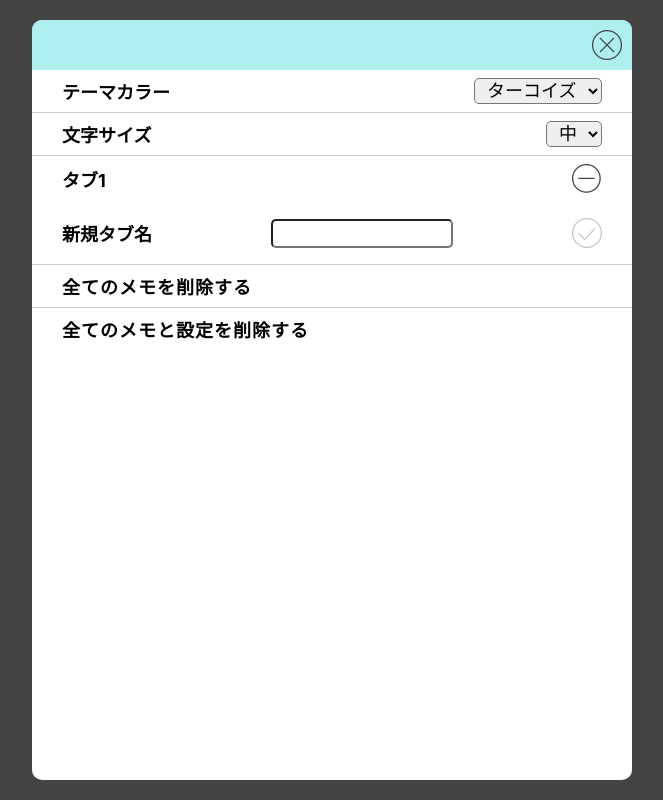
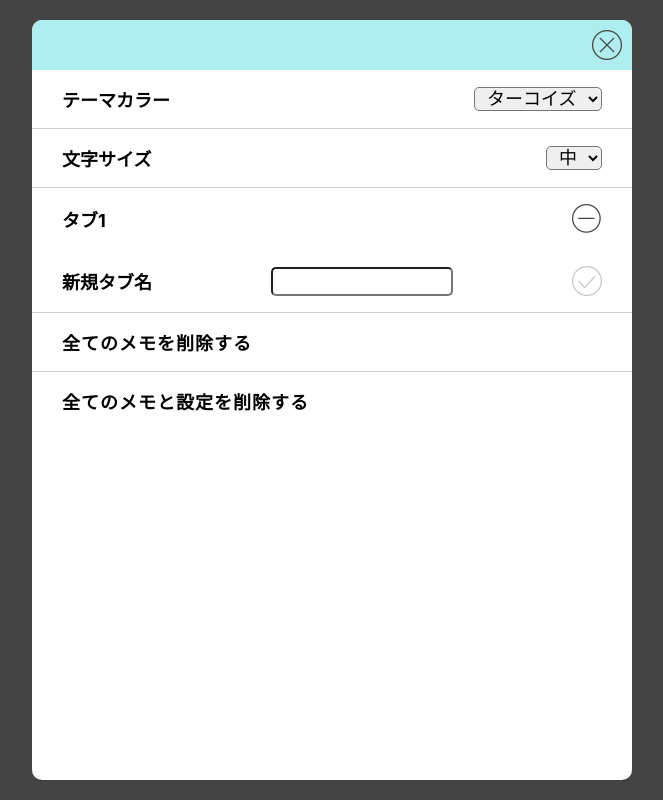
Before and after one commit to fuminaInoue/shopping-memo, a React (Create React App) app: page /setting in a window 1280 px wide. Shown: the whole page, without its empty margins (308-971 px from the left). Built offline with nearby package versions, Linux system fonts and the light colour scheme.

Commit message:
padding調整

```diff
--- a/public/index.html
+++ b/public/index.html
@@ -6,6 +6,7 @@
     content="Tabmo|シンプル便利なタブ分けメモ"
   />
   <meta property="og:title" content="Tabmo|シンプル便利なタブ分けメモ" />
+  <meta name="apple-mobile-web-app-title" content="Tabmo" />
   <meta
     property="og:description"
     content="Tabmo|シンプル便利なタブ分けメモ"
--- a/src/components/organisms/FontSize.tsx
+++ b/src/components/organisms/FontSize.tsx
@@ -36,10 +36,11 @@
 })
 
 const contentsStyle = css({
-  padding: '8px 0',
+  padding: 16,
   margin: '0 auto',
   display: 'flex',
   justifyContent: 'space-between',
+  alignItems: 'center',
   width: '90%',
 })
 
--- a/src/components/organisms/MemoResetButton.tsx
+++ b/src/components/organisms/MemoResetButton.tsx
@@ -28,7 +28,7 @@
 })
 
 const buttonStyle = css({
-  padding: '8px',
+  padding: '16px',
   width: '90%',
   margin: '0 auto',
   fontWeight: 'bold',
--- a/src/components/organisms/ResetButton.tsx
+++ b/src/components/organisms/ResetButton.tsx
@@ -25,7 +25,7 @@
 })
 
 const buttonStyle = css({
-  padding: '8px',
+  padding: '16px',
   width: '90%',
   margin: '0 auto',
   fontWeight: 'bold',
--- a/src/components/organisms/TabSetting.tsx
+++ b/src/components/organisms/TabSetting.tsx
@@ -90,8 +90,8 @@
 })
 
 const contentsStyle = css({
-  padding: '8px 0',
-  margin: '0 auto 8px',
+  padding: 16,
+  margin: '0 auto',
   width: '90%',
   display: 'flex',
   justifyContent: 'space-between',
--- a/src/components/organisms/ThemeColor.tsx
+++ b/src/components/organisms/ThemeColor.tsx
@@ -32,11 +32,12 @@
 }
 
 const contentsStyle = css({
-  padding: '8px 0',
+  padding: 16,
   margin: '0 auto',
   width: '90%',
   display: 'flex',
   justifyContent: 'space-between',
+  alignItems: 'center',
 })
 
 const themeStyle = css({
```
